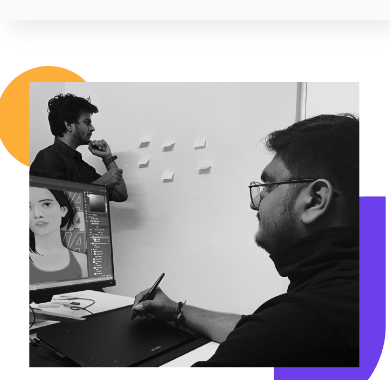
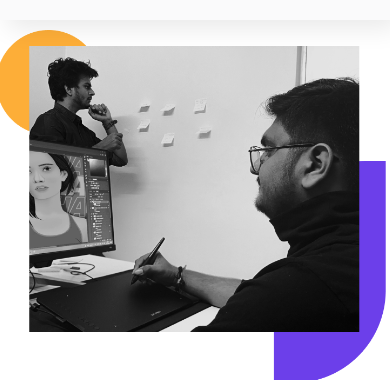
Before and after one commit to bhojaksmith/hunar, a plain HTML site: page index.html in a window 390 px wide. Shown: the part 110-490 px from the top of the page. Drawn offline with nearby package versions, Linux system fonts and the light colour scheme.

Commit message:
Update style.css

```diff
--- a/style.css
+++ b/style.css
@@ -310,7 +310,7 @@ input{
          width: 40vw;
        }
      .heroContent{
-        padding-top: 45%;
+        padding-top: 36%;
 
         flex-direction: column-reverse;
         justify-content: center;
```
